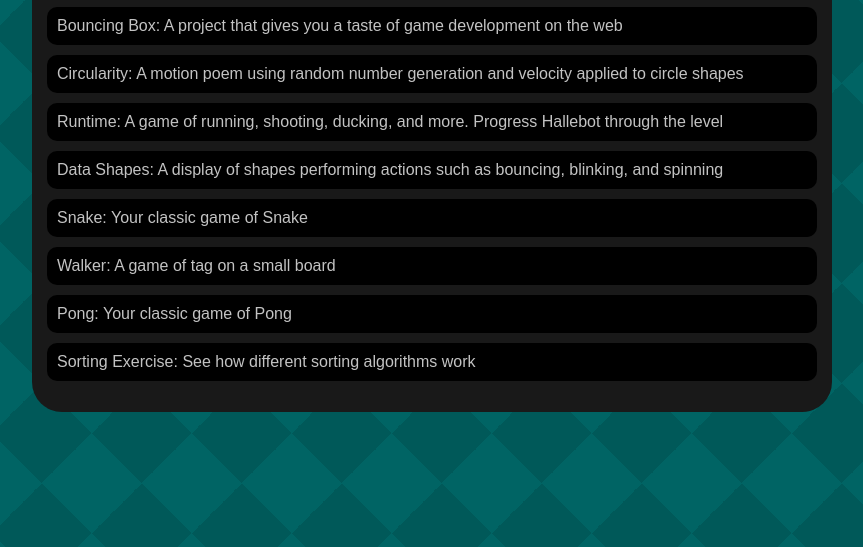
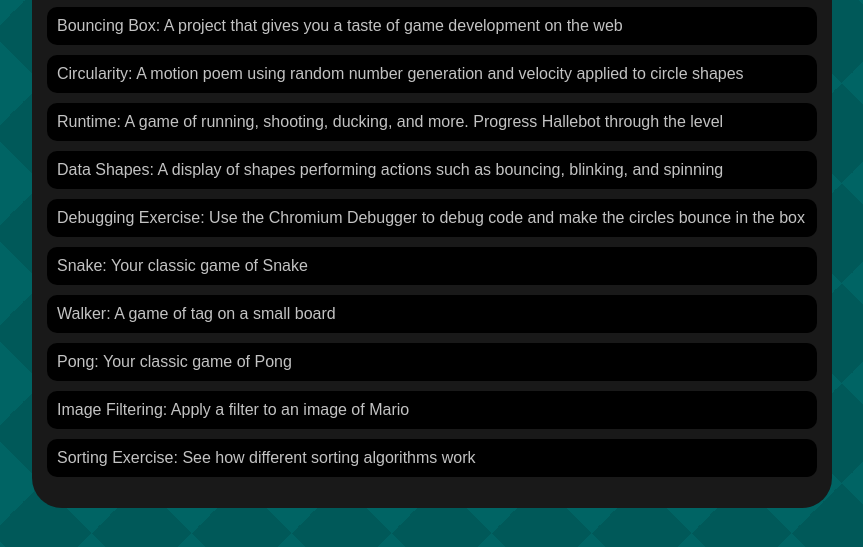
Before and after one commit to GavinHerdt99/GavinHerdt99.github.io, a plain HTML site: page portfolio.html in a window 1280 px wide. Shown: the part 217-764 px from the top of the page, without its empty margins (208-1071 px from the left). Drawn offline with Linux system fonts and the light colour scheme.

Commit message:
added all missing projects from portfolio to the portfolio

```diff
--- a/portfolio.html
+++ b/portfolio.html
@@ -115,9 +115,11 @@
                 <li><a href="projects/circularity/">Circularity: A motion poem using random number generation and velocity applied to circle shapes</a></li>
                 <li><a href="projects/runtime/">Runtime: A game of running, shooting, ducking, and more. Progress Hallebot through the level</a></li>
                 <li><a href="projects/data-shapes/">Data Shapes: A display of shapes performing actions such as bouncing, blinking, and spinning</a></li>
+                <li><a href="asd-projects/debugging-exercise/">Debugging Exercise: Use the Chromium Debugger to debug code and make the circles bounce in the box</a></li>
                 <li><a href="asd-projects/snake/">Snake: Your classic game of Snake</a></li>
                 <li><a href="asd-projects/walker/">Walker: A game of tag on a small board</a></li>
                 <li><a href="asd-projects/pong/">Pong: Your classic game of Pong</a></li>
+                <li><a href="asd-projects/image-filtering/">Image Filtering: Apply a filter to an image of Mario</a></li>
                 <li><a href="asd-projects/sorting-exercise/">Sorting Exercise: See how different sorting algorithms work</a></li>
             </ul>
         </div>
```
Also changed, not shown: asd-projects/debugging-exercise/index.html (+2 -1 lines), asd-projects/image-filtering/index.html (+1 -0 lines).
